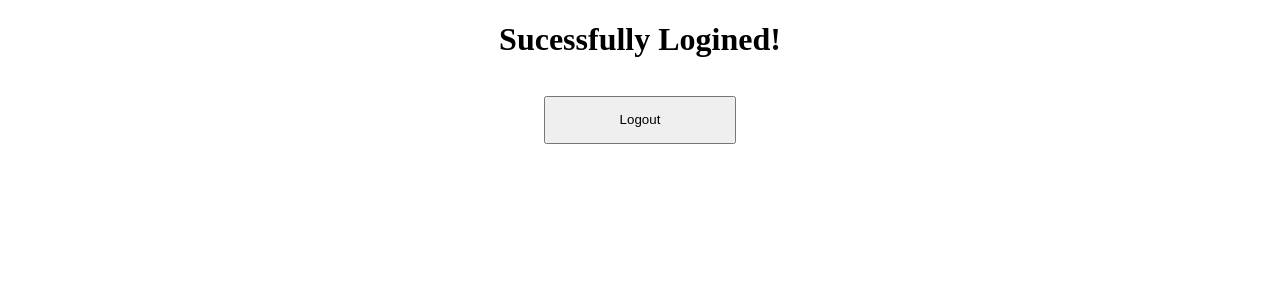
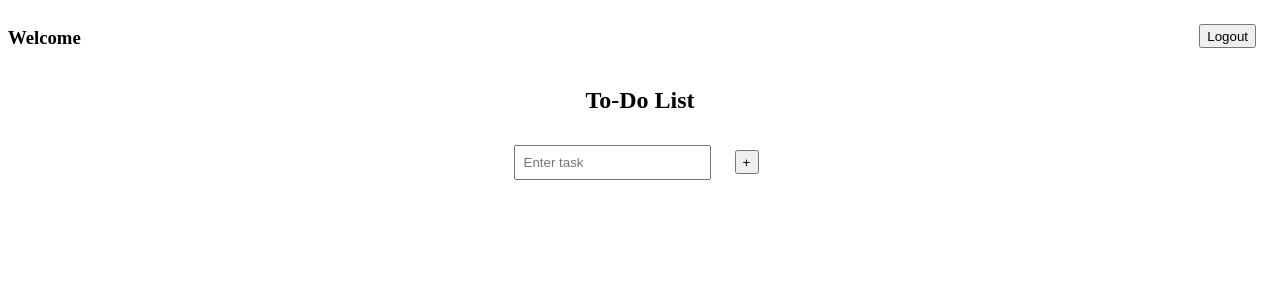
Before and after one commit to meashna/ToDo-LocalStorage, a React app: page / in a window 1280 px wide. Both pictures are taken after typing "Sample", "name@example.com", "Sample123" into the empty fields and a click on the button "Signup". Shown: the top 300 px of the page. Built offline with nearby package versions, Linux system fonts and the light colour scheme; the HTML template or start-up script is replaced by a standard one.

Commit message:
task add

```diff
--- a/src/components/Login/Login.jsx
+++ b/src/components/Login/Login.jsx
@@ -14,7 +14,6 @@ const Login = () => {
   useEffect(() => {
     const storedUsers = JSON.parse(localStorage.getItem("users") || "[]");
     setUsers(storedUsers);
-    console.log(storedUsers);
   }, []);
 
   const handleLogin = (e) => {
@@ -25,7 +24,8 @@ const Login = () => {
     );
 
     if (user&&userMail&&userPassword){
-      console.log(users);
+      console.log(user);
+      localStorage.setItem("currentUser", JSON.stringify(user));
       navigate('/todo');
     } else {
       //alert("Login failed");
--- a/src/components/Register/Register.jsx
+++ b/src/components/Register/Register.jsx
@@ -14,7 +14,6 @@ const Register = () => {
 
   useEffect(() => {
     const storedUsers = JSON.parse(localStorage.getItem("users") || "[]");
-    console.log(storedUsers);
     setUsers(storedUsers);
   }, []);
 
@@ -40,6 +39,7 @@ const Register = () => {
         setSubmitted(false);
       } else {
         setSubmitted(true);
+        localStorage.setItem("currentUser", JSON.stringify(userName));
         navigate("/todo");
       }
     } else {
--- a/src/components/Todo/Todo.css
+++ b/src/components/Todo/Todo.css
@@ -1,3 +1,49 @@
 .todo{
     text-align: center;
 }
+
+nav{
+    display: flex;
+    flex-direction: row;
+    justify-content: space-between;
+}
+
+.todo-heading{
+    text-align: center;
+}
+
+.todo-form{
+    display: flex;
+    align-items: center;
+    justify-content: center;
+    flex-direction: row;
+}
+
+.add{
+    width: 1.5rem;
+    height: 1.5rem;
+}
+
+
+.btn-logout{
+    width: max-content;
+    height: 1.5rem;
+}
+
+.tasks{
+    width: 300px;
+    /* display: flex;
+    align-items: center;
+    justify-content: center;
+    flex-direction: column; */
+    margin: 0 auto;
+}
+
+.tasks-box{
+    border: 1px solid rgb(102, 102, 102);
+    margin: 0.2rem;
+    height: 2rem;
+    text-align: center;
+    align-items: center;
+    padding-top: 0.7rem;
+}
--- a/src/components/Todo/Todo.jsx
+++ b/src/components/Todo/Todo.jsx
@@ -1,20 +1,70 @@
-import React from 'react'
-import './Todo.css'
-import { useNavigate } from 'react-router-dom'
+import React, { useState, useEffect } from "react";
+import "./Todo.css";
+import { useNavigate } from "react-router-dom";
 
 const Todo = () => {
-  const navigate = useNavigate()
-  const logout=()=>{
-    navigate('/register')
-  }
+  const navigate = useNavigate();
+  const logout = () => {
+    navigate("/register");
+  };
+
+  const [userInput, setuserInput] = useState("");
+  const [tasks, setTasks] = useState([]);
+
+  const currentUser = JSON.parse(localStorage.getItem("currentUser"));
+
+  const addTask = () => {
+    const newTask = {
+      currentUserMail: currentUser.userMail,
+      userInput,
+    };
+    setTasks([...tasks, newTask]);
+    console.log(tasks);
+    localStorage.setItem("tasks", JSON.stringify([...tasks, newTask]));
+    setuserInput("");
+  };
+
+  useEffect(()=>{
+    const storedTasks=JSON.parse(localStorage.getItem("tasks") || "[]");
+    setTasks(storedTasks);
+  },[]);
+  // useEffect(() => {
+  //   console.log(tasks);
+  // }, [tasks]);
+
   return (
     <div>
-        <div className="todo">
-            <h1>Sucessfully Logined!</h1>
-            <button onClick={logout}>Logout</button>
+      <div className="todo">
+        <nav>
+          <h3>Welcome {currentUser.userName}</h3>
+          <button className="btn-logout" onClick={logout}>Logout</button>
+        </nav>
+
+        <div className="todo-heading">
+          <h2>To-Do List</h2>
         </div>
+
+        <div className="todo-form">
+          <input
+            className="todo-input"
+            type="text"
+            placeholder="Enter task"
+            value={userInput}
+            onChange={(e) => {
+              setuserInput(e.target.value);
+            }}
+          />
+          <button className="add" onClick={addTask}>+</button>
+        </div>
+
+        <div className="tasks">
+          {tasks.map((task,index)=>(
+            <div className="tasks-box" key={index}>{task.userInput}</div>
+          ))}
+        </div>
+      </div>
     </div>
-  )
-}
+  );
+};
 
-export default Todo
+export default Todo;
```
